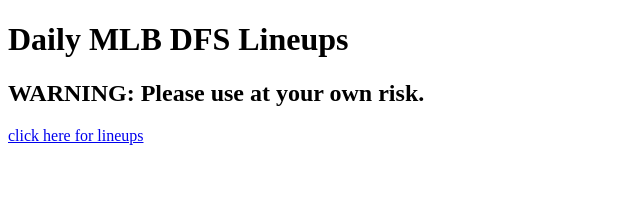
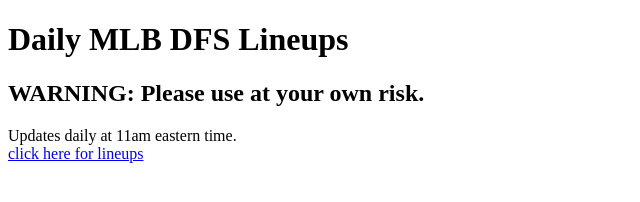
Before and after one commit to meirelon/mlb_dfs, a plain HTML site: page index.html in a window 1280 px wide. Shown: the whole page, without its empty margins (0-640 px from the left). Drawn offline with Linux system fonts and the light colour scheme.

Commit message:
adding update info

```diff
--- a/index.html
+++ b/index.html
@@ -4,7 +4,10 @@
 <h1>Daily MLB DFS Lineups</h1>
 <h2>WARNING: Please use at your own risk.</h2>
 <p>
+Updates daily at 11am eastern time.
+<br>
 <a href="https://storage.cloud.google.com/draftkings/lineups/daily_dk_lineups.csv">click here for lineups</a>
+</br>
 </p>
 </body>
 </html>
```
